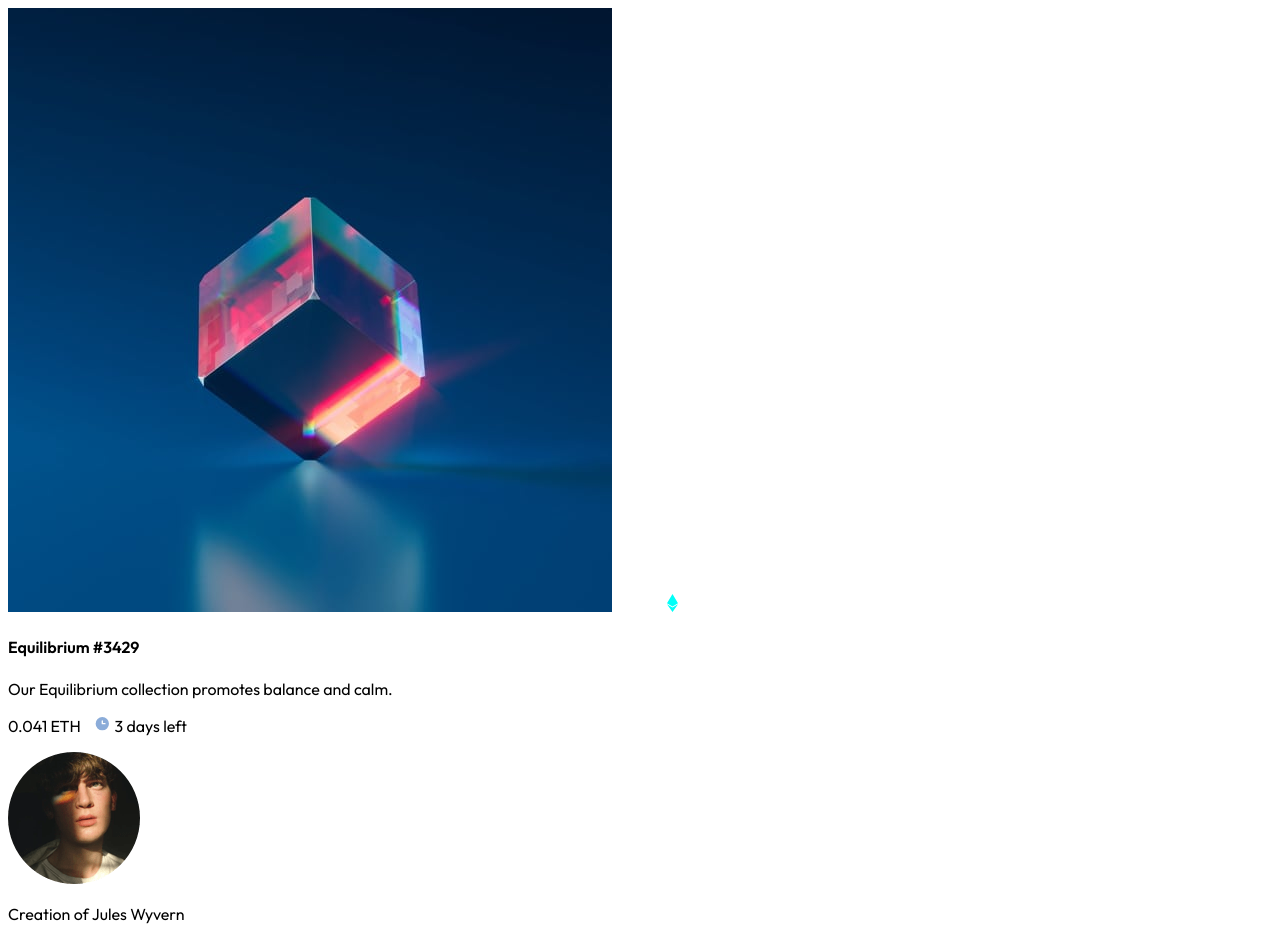
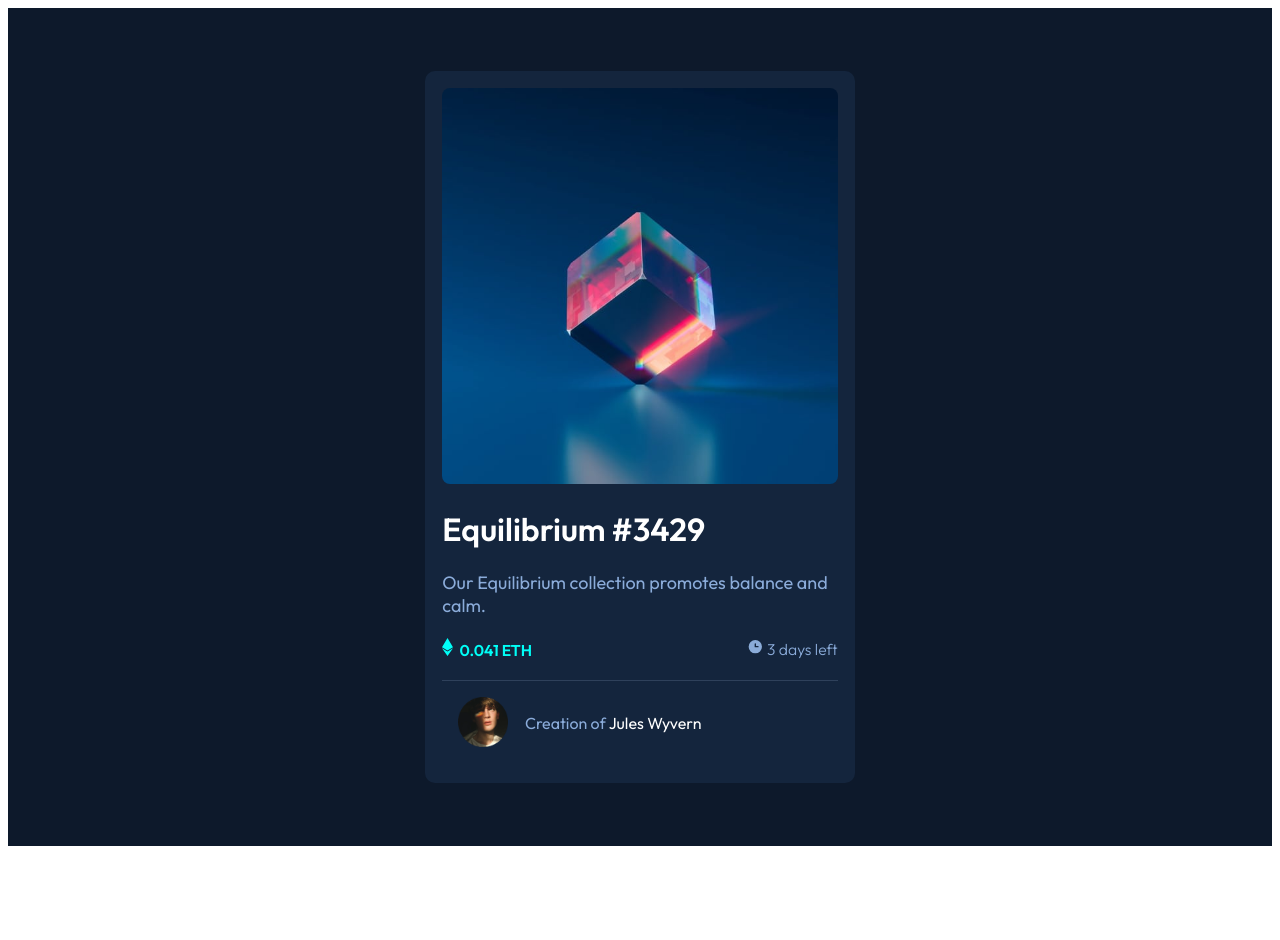
Before and after one commit to Mula68/nft-preview-card-component.github.io, a plain HTML site: page index.html in a window 1280 px wide. After the commit the page ends 854 px from the top, so only its background shows below. Drawn offline with nearby package versions, Linux system fonts and the light colour scheme; files that its build step writes are made by us from their sources.

Commit message:
adding css styles

```diff
--- a/index.html
+++ b/index.html
@@ -8,26 +8,56 @@
     <link rel="preconnect" href="https://fonts.googleapis.com">
 <link rel="preconnect" href="https://fonts.gstatic.com" crossorigin>
 <link href="https://fonts.googleapis.com/css2?family=Outfit:wght@300;400;600&display=swap" rel="stylesheet">
-    <link rel="stylesheet" href="main.css">
+    <link rel="stylesheet" href="./styles/main.css">
 </head>
 <body>
     <main>
         <div class="card">
-            <picture>
-                <img src="./images/image-equilibrium.jpg" alt="">
-                <img src="./images/icon-view.svg" alt="">
-                <img src="./images/icon-ethereum.svg" alt="">
-            </picture>
+            <div class="hero-img">
+                <img class="hero" src="./images/image-equilibrium.jpg" alt="">
+                <div class="overlay">
+                    <img class="hover-state" src="./images/icon-view.svg" alt="">
+                </div>
+            </div>
             <div class="description">
-                <h4>Equilibrium #3429</h4>
+                <h1>Equilibrium #3429</h1>
                 <p> Our Equilibrium collection promotes balance and calm.</p>
-                <p>0.041 ETH &nbsp;&nbsp; <span> <img src="./images/icon-clock.svg" alt=""> 3 days left</span></p>
+                <h4><img src="./images/icon-ethereum.svg" alt="">&nbsp; 0.041 ETH <span> <img src="./images/icon-clock.svg" alt=""> 3 days left</span></h4>
             </div>
             <div class="avatar">
-                <img src="./images/image-avatar.png" alt="">
-                <p>Creation of Jules Wyvern</p>
+                <img src="./images/image-avatar.png" alt=""> &nbsp; &nbsp; &nbsp;
+                <p>Creation of <span>Jules Wyvern</span></p>
             </div>
         </div>
     </main>
 </body>
 </html>
+
+<!-- # Front-end Style Guide
+
+## Layout
+
+The designs were created to the following widths:
+
+- Mobile: 375px
+- Desktop: 1440px
+
+## Colors
+
+### Primary
+
+- Soft blue: hsl(215, 51%, 70%)
+- Cyan: hsl(178, 100%, 50%)
+
+### Neutral
+
+- Very dark blue (main BG): hsl(217, 54%, 11%)
+- Very dark blue (card BG): hsl(216, 50%, 16%)
+- Very dark blue (line): hsl(215, 32%, 27%)
+- White: hsl(0, 0%, 100%)
+
+## Typography
+
+### Body Copy
+
+- Font size (paragraph): 18px -->
--- a/styles/main.scss
+++ b/styles/main.scss
@@ -1,5 +1,117 @@
 body {
     box-sizing: border-box;
     font-family: 'Outfit', sans-serif;
+}
 
+main {
+    background-color: hsl(217, 54%, 11%);
+    color: white;
+    margin: 0;
+    padding: 2em 1em;
 }
+
+.card {
+    background-color: hsl(216, 50%, 16%);
+    border-radius: 10px;
+    padding: 1em;
+
+    .hero-img {
+        position: relative;
+        .overlay {
+            position: absolute;
+            top: 0;
+            width: 100%;
+            height: 100%;
+            background-color: hsla(178, 100%, 50%, 0.679);
+            border-radius: 8px;
+            display: none;
+        }
+        .hover-state {
+            position: absolute;
+            left: 45%;
+            top: 42%;
+        }
+
+        &:hover {
+            cursor: pointer;
+            .overlay {
+                display: block;
+            }
+        }
+    }
+    img.hero {
+        width: 100%;
+        border-radius: 8px;
+    }
+
+    .description {
+        h1 {
+            &:hover {
+                cursor: pointer;
+                color: hsl(178, 100%, 50%);
+            }
+        }
+
+        p {
+            font-size: 18px;
+            color: hsl(215, 51%, 70%);
+        }
+        h4 {
+            color: hsl(178, 100%, 50%);
+            font-size: .98rem;
+            // display: flex;
+            // flex-direction: row;
+            span {
+                color: hsl(215, 51%, 70%);
+                font-weight: 100;
+                margin-left: 6em;
+                float: right;
+            }
+        }
+
+    }
+
+    .avatar {
+        border-top: 1px solid hsl(215, 32%, 27%);
+        padding: 1em;
+        display: flex;
+        color:hsl(215, 51%, 70%);
+        // justify-content: center;
+        img {
+            width: 50px;
+            height: 50px;
+        }
+
+        span {
+            color: white;
+            &:hover {
+                cursor: pointer;
+                color: hsl(178, 100%, 50%);
+            }
+        }
+    }
+}
+
+@media only screen and (min-width: 700px) {
+    main {
+        padding: 6em 3em;
+    }
+    .card {
+        padding: 3em;
+    }
+}
+
+@media only screen and (min-width: 920px) {
+    main {
+        padding: 5% 33%;
+    }
+
+    .card {
+        padding: 4%;
+        h4 {
+            span {
+                float: right;
+            }
+        }
+    }
+}
```
Also changed, not shown: styles/main.css, 1 other file.
